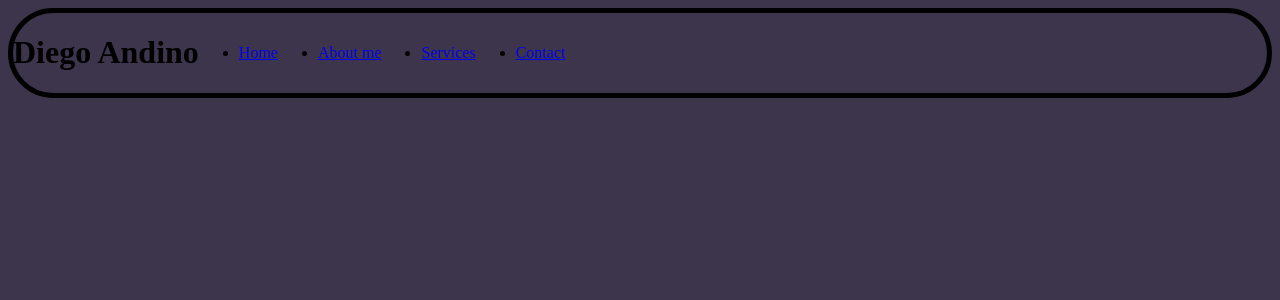
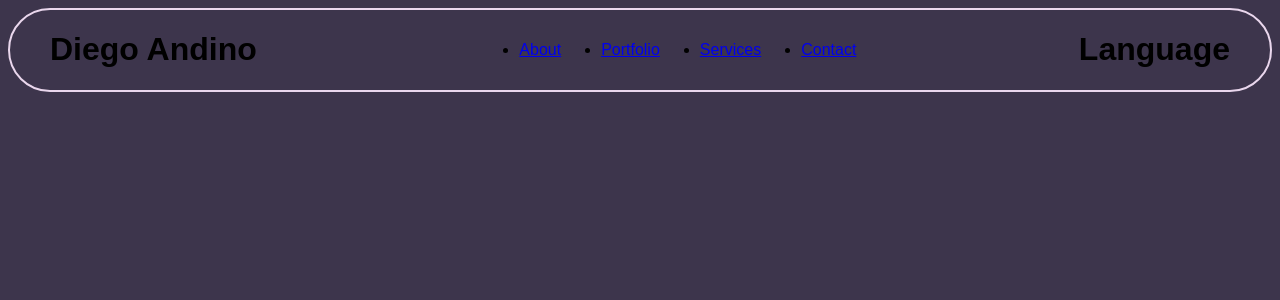
Before and after one commit to ItsDMAF/Portfolio-DMAF, a React (Vite) app: page / in a window 1280 px wide. Shown: the top 300 px of the page. Built offline with nearby package versions, Linux system fonts and the light colour scheme.

Commit message:
working on navbar structure

```diff
--- a/src/Header/Header.jsx
+++ b/src/Header/Header.jsx
@@ -3,13 +3,13 @@ import styles from './Header.module.css'
 function Header() {
   return (
     <header className={styles.navbar}>
-      <h1>Diego Andino</h1>
+      <h1 className={styles.name}>Diego Andino</h1>
       <ul className={styles.list}>
         <li>
-          <a href="/">Home</a>
+          <a href="/">About</a>
         </li>
         <li>
-          <a href="/">About me</a>
+          <a href="/">Portfolio</a>
         </li>
         <li>
           <a href="/">Services</a>
@@ -18,6 +18,7 @@ function Header() {
           <a href="/">Contact</a>
         </li>
       </ul>
+      <h1 className={styles.language}>Language</h1>
     </header>
   );
 }
--- a/src/Header/Header.module.css
+++ b/src/Header/Header.module.css
@@ -1,16 +1,15 @@
 .navbar {
   display: flex;
   flex-direction: row;
-  align-items: center;
-  border: solid 5px rgb(0, 0, 0);
+  justify-content: space-between;
+  border: solid 2px rgb(234, 215, 237);
   border-radius: 50px;
-  padding-top: 0px;
-  padding-bottom: 0px;
-  margin: auto;
+  padding: 0px 40px 0px 40px;
 }
 
 .list {
   display: flex;
   flex-direction: row;
   gap: 40px;
+  align-self: center;
 }
--- a/src/index.css
+++ b/src/index.css
@@ -1,3 +1,7 @@
+* {
+  font-family: Arial, Helvetica, sans-serif;
+}
+
 :root {
   background-color: rgb(61, 53, 76);
 }
```
Also changed, not shown: 1 other file (tests, documents, lock files or other folders).
